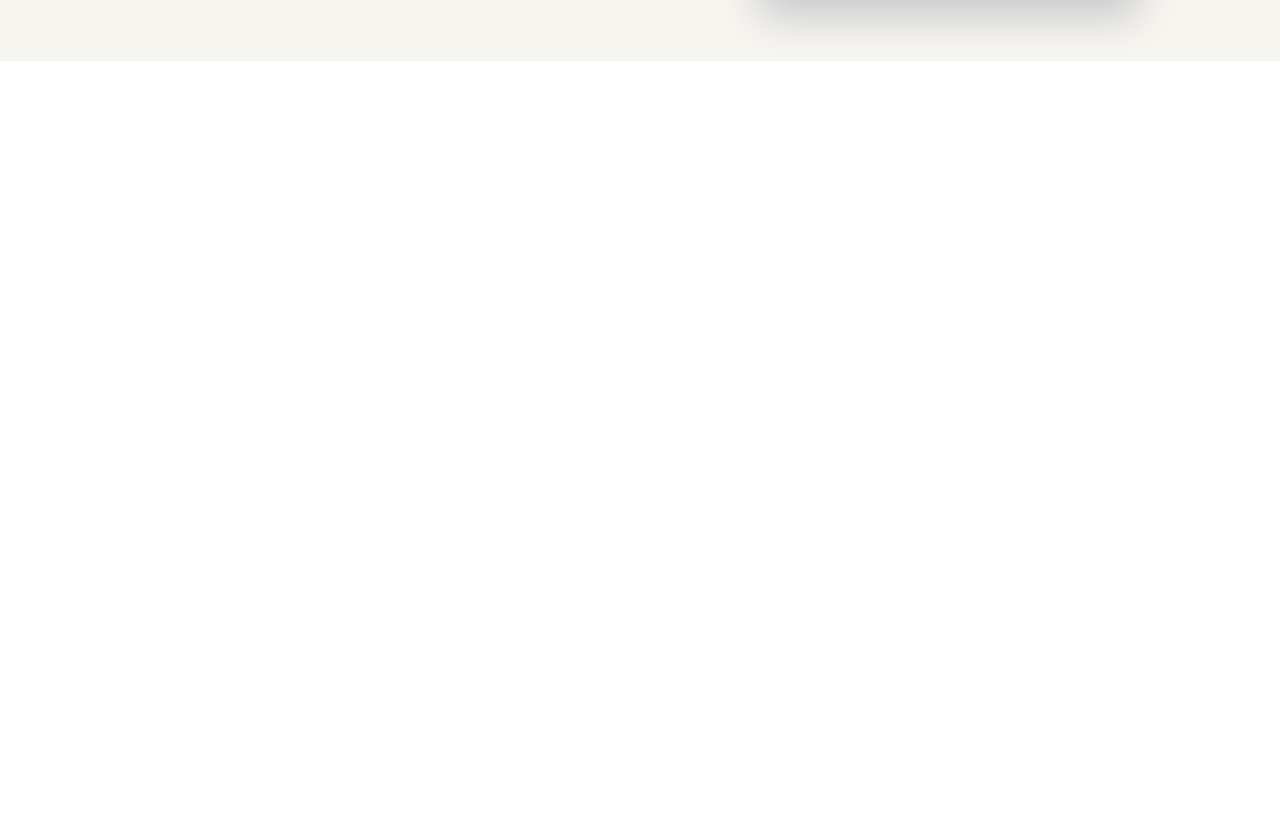
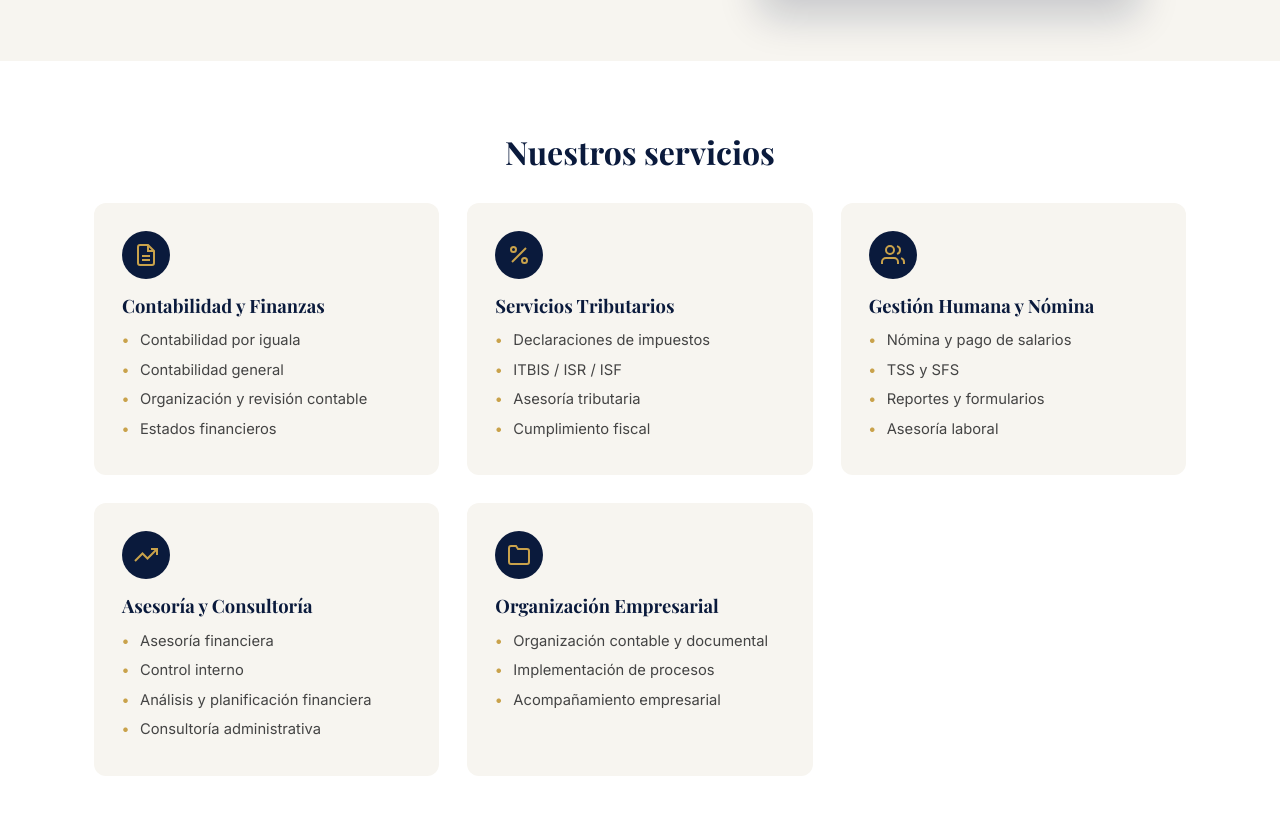
Before and after one commit to pidelopues12-sys/Proyecto_Julissa, a plain HTML site: page index.html in a window 1280 px wide. Shown: the part 618-1432 px from the top of the page. Before the commit the page ends 800 px from the top, so only its background shows below. Drawn offline with nearby package versions, Linux system fonts and the light colour scheme.

Commit message:
Add servicios section

```diff
--- a/css/style.css
+++ b/css/style.css
@@ -83,3 +83,17 @@
   .hero-actions { justify-content: center; }
   .hero h1 { font-size: 1.8rem; }
 }
+
+/* Services */
+.services { padding: 72px 0; }
+.services-grid { display: grid; grid-template-columns: repeat(3, 1fr); gap: 28px; }
+.service-card { background: var(--color-offwhite); border-radius: 12px; padding: 28px; }
+.service-icon { display: inline-flex; width: 48px; height: 48px; border-radius: 50%; background: var(--color-navy); color: var(--color-gold); align-items: center; justify-content: center; margin-bottom: 16px; }
+.service-icon svg { width: 24px; height: 24px; }
+.service-card h3 { font-size: 1.15rem; margin-bottom: 12px; }
+.service-card ul { list-style: none; color: #444; font-size: 0.92rem; }
+.service-card li { padding-left: 18px; position: relative; margin-bottom: 6px; }
+.service-card li::before { content: "•"; color: var(--color-gold); position: absolute; left: 0; font-weight: 700; }
+
+@media (max-width: 900px) { .services-grid { grid-template-columns: repeat(2, 1fr); } }
+@media (max-width: 600px) { .services-grid { grid-template-columns: 1fr; } }
--- a/index.html
+++ b/index.html
@@ -48,7 +48,62 @@
     </div>
   </section>
 
-  <!-- TASK2:SERVICIOS -->
+  <section class="services" id="servicios">
+    <div class="container">
+      <h2>Nuestros servicios</h2>
+      <div class="services-grid">
+        <article class="service-card">
+          <span class="service-icon"><svg viewBox="0 0 24 24" fill="none" stroke="currentColor" stroke-width="2"><path d="M14 2H6a2 2 0 0 0-2 2v16a2 2 0 0 0 2 2h12a2 2 0 0 0 2-2V8z"/><polyline points="14 2 14 8 20 8"/><line x1="16" y1="13" x2="8" y2="13"/><line x1="16" y1="17" x2="8" y2="17"/></svg></span>
+          <h3>Contabilidad y Finanzas</h3>
+          <ul>
+            <li>Contabilidad por iguala</li>
+            <li>Contabilidad general</li>
+            <li>Organización y revisión contable</li>
+            <li>Estados financieros</li>
+          </ul>
+        </article>
+        <article class="service-card">
+          <span class="service-icon"><svg viewBox="0 0 24 24" fill="none" stroke="currentColor" stroke-width="2"><line x1="19" y1="5" x2="5" y2="19"/><circle cx="6.5" cy="6.5" r="2.5"/><circle cx="17.5" cy="17.5" r="2.5"/></svg></span>
+          <h3>Servicios Tributarios</h3>
+          <ul>
+            <li>Declaraciones de impuestos</li>
+            <li>ITBIS / ISR / ISF</li>
+            <li>Asesoría tributaria</li>
+            <li>Cumplimiento fiscal</li>
+          </ul>
+        </article>
+        <article class="service-card">
+          <span class="service-icon"><svg viewBox="0 0 24 24" fill="none" stroke="currentColor" stroke-width="2"><path d="M17 21v-2a4 4 0 0 0-4-4H5a4 4 0 0 0-4 4v2"/><circle cx="9" cy="7" r="4"/><path d="M23 21v-2a4 4 0 0 0-3-3.87"/><path d="M16 3.13a4 4 0 0 1 0 7.75"/></svg></span>
+          <h3>Gestión Humana y Nómina</h3>
+          <ul>
+            <li>Nómina y pago de salarios</li>
+            <li>TSS y SFS</li>
+            <li>Reportes y formularios</li>
+            <li>Asesoría laboral</li>
+          </ul>
+        </article>
+        <article class="service-card">
+          <span class="service-icon"><svg viewBox="0 0 24 24" fill="none" stroke="currentColor" stroke-width="2"><polyline points="23 6 13.5 15.5 8.5 10.5 1 18"/><polyline points="17 6 23 6 23 12"/></svg></span>
+          <h3>Asesoría y Consultoría</h3>
+          <ul>
+            <li>Asesoría financiera</li>
+            <li>Control interno</li>
+            <li>Análisis y planificación financiera</li>
+            <li>Consultoría administrativa</li>
+          </ul>
+        </article>
+        <article class="service-card">
+          <span class="service-icon"><svg viewBox="0 0 24 24" fill="none" stroke="currentColor" stroke-width="2"><path d="M22 19a2 2 0 0 1-2 2H4a2 2 0 0 1-2-2V5a2 2 0 0 1 2-2h5l2 3h9a2 2 0 0 1 2 2z"/></svg></span>
+          <h3>Organización Empresarial</h3>
+          <ul>
+            <li>Organización contable y documental</li>
+            <li>Implementación de procesos</li>
+            <li>Acompañamiento empresarial</li>
+          </ul>
+        </article>
+      </div>
+    </div>
+  </section>
   <!-- TASK3:SOBRE_JULISSA_DIAGNOSTICO_PORQUE -->
   <!-- TASK4:TESTIMONIOS_FAQ -->
   <!-- TASK6:DIAGNOSTIC_MODAL -->
```
